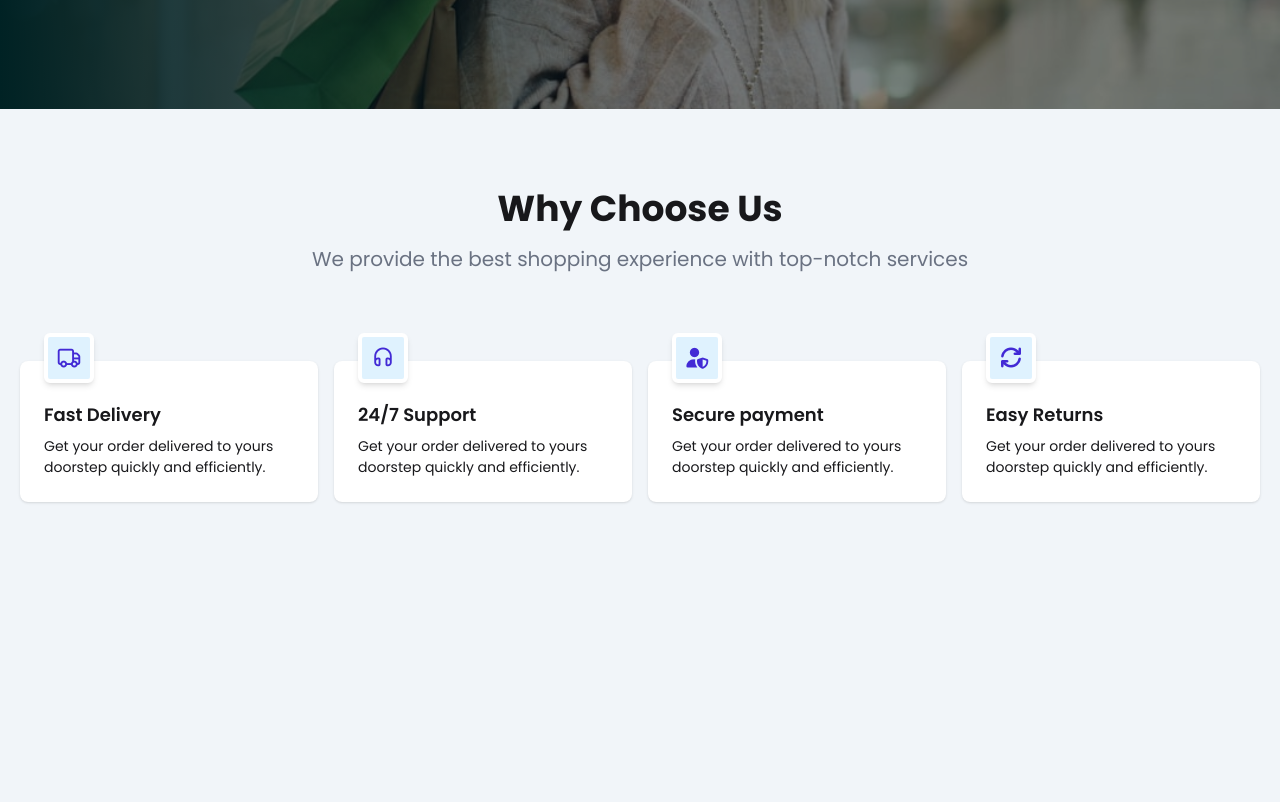
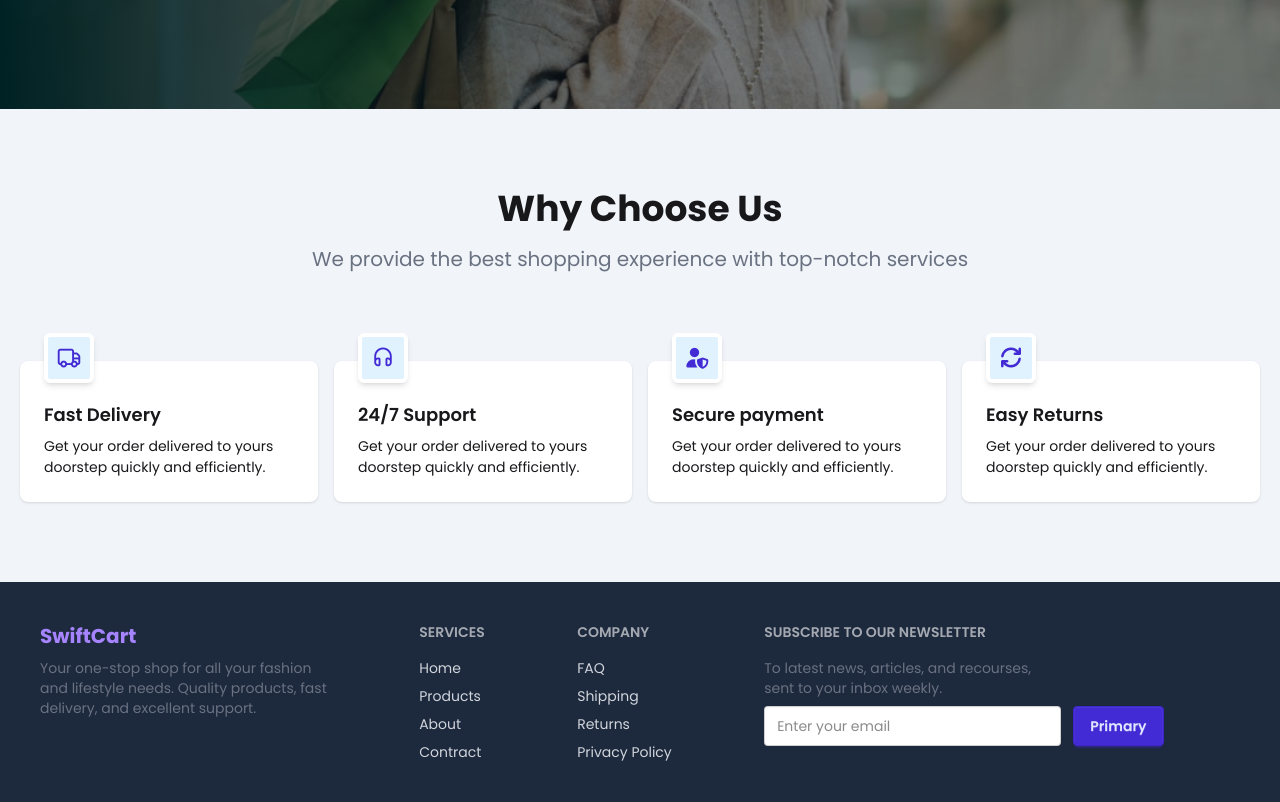
Before and after one commit to saim-alam1/swiftCart, a plain HTML site: page index.html in a window 1280 px wide. Shown: the part 456-1258 px from the top of the page. Before the commit the page ends 1038 px from the top, so only its background shows below. Drawn offline with nearby package versions, Linux system fonts and the light colour scheme.

Commit message:
Added Footer

```diff
--- a/index.html
+++ b/index.html
@@ -138,6 +138,7 @@
       </div>
     </section>
 
+    <!-- Wrapper Box -->
     <div class="max-w-[1920px] mx-auto px-5">
       <!-- Why Choose Us Section -->
       <section class="my-20">
@@ -215,5 +216,48 @@
         </div>
       </section>
     </div>
+
+    <!-- Footer -->
+    <footer class="footer sm:footer-horizontal bg-slate-800 text-white p-10">
+      <aside>
+        <p class="text-xl text-violet-400 font-bold">SwiftCart</p>
+        <p class="text-gray-500">
+          Your one-stop shop for all your fashion <br />
+          and lifestyle needs. Quality products, fast <br />
+          delivery, and excellent support.
+        </p>
+      </aside>
+      <nav>
+        <h6 class="footer-title">Services</h6>
+        <a class="link link-hover text-gray-300">Home</a>
+        <a class="link link-hover text-gray-300">Products</a>
+        <a class="link link-hover text-gray-300">About</a>
+        <a class="link link-hover text-gray-300">Contract</a>
+      </nav>
+      <nav>
+        <h6 class="footer-title">Company</h6>
+        <a class="link link-hover text-gray-300">FAQ</a>
+        <a class="link link-hover text-gray-300">Shipping</a>
+        <a class="link link-hover text-gray-300">Returns</a>
+        <a class="link link-hover text-gray-300">Privacy Policy</a>
+      </nav>
+      <nav>
+        <h6 class="footer-title">SUBSCRIBE TO OUR NEWSLETTER</h6>
+        <p class="text-gray-500">
+          To latest news, articles, and recourses, <br />
+          sent to your inbox weekly.
+        </p>
+        <div class="flex items-center justify-center gap-3">
+          <!-- Input Field -->
+          <label class="input validator text-gray-500">
+            <input type="email" placeholder="Enter your email" required />
+          </label>
+          <div class="validator-hint hidden">Enter valid email address</div>
+
+          <!-- Button -->
+          <button class="btn btn-primary">Primary</button>
+        </div>
+      </nav>
+    </footer>
   </body>
 </html>
```
